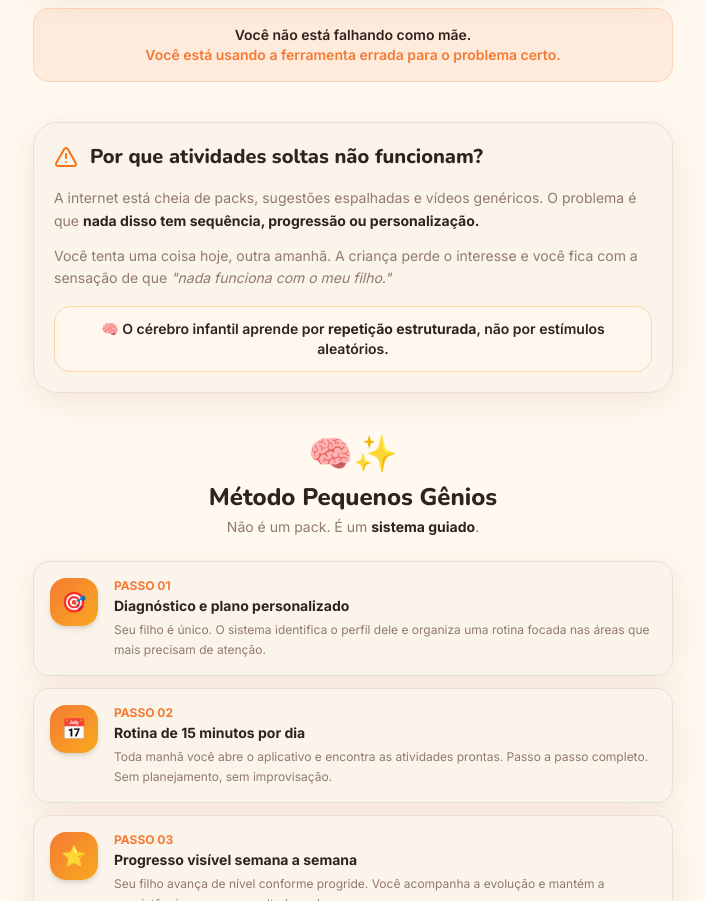
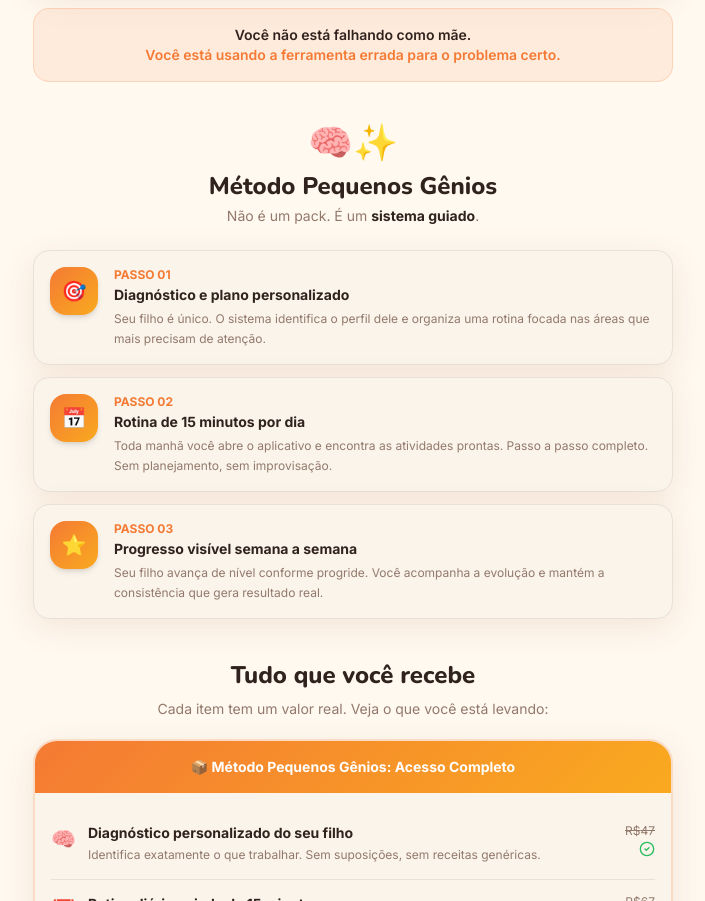
Before and after one commit to 4shawdom/infantil-funil, a React (Vite) app: page /vendas in a window 1280 px wide. Shown: the part 1220-2121 px from the top of the page, without its empty margins (287-992 px from the left). Built offline with nearby package versions, Linux system fonts and the light colour scheme; the HTML template or start-up script is replaced by a standard one.

Commit message:
feat: remove bloco de problema da página de vendas

```diff
--- a/src/pages/Vendas.tsx
+++ b/src/pages/Vendas.tsx
@@ -242,28 +242,6 @@ export default function Vendas() {
           </div>
         </section>
 
-        {/* ══ BLOCO 3 — PROBLEMA ══════════════════════════ */}
-        <section className="pb-10">
-          <div className="bg-card rounded-3xl p-5 border border-border card-shadow">
-            <div className="flex items-start gap-3 mb-4">
-              <AlertTriangle className="w-6 h-6 text-orange-500 flex-shrink-0 mt-0.5" />
-              <h2 className="font-display text-xl text-foreground">Por que atividades soltas não funcionam?</h2>
-            </div>
-            <p className="text-muted-foreground text-sm leading-relaxed mb-3">
-              A internet está cheia de packs, sugestões espalhadas e vídeos genéricos. O problema é que{" "}
-              <strong className="text-foreground">nada disso tem sequência, progressão ou personalização.</strong>
-            </p>
-            <p className="text-muted-foreground text-sm leading-relaxed mb-4">
-              Você tenta uma coisa hoje, outra amanhã. A criança perde o interesse e você fica com a sensação de que{" "}
-              <em>"nada funciona com o meu filho."</em>
-            </p>
-            <div className="bg-orange-50 border border-orange-200 rounded-2xl p-3">
-              <p className="text-sm text-foreground font-semibold text-center">
-                🧠 O cérebro infantil aprende por <strong>repetição estruturada</strong>, não por estímulos aleatórios.
-              </p>
-            </div>
-          </div>
-        </section>
 
         {/* ══ BLOCO 4 — MÉTODO ════════════════════════════ */}
         <section className="pb-10">
```
